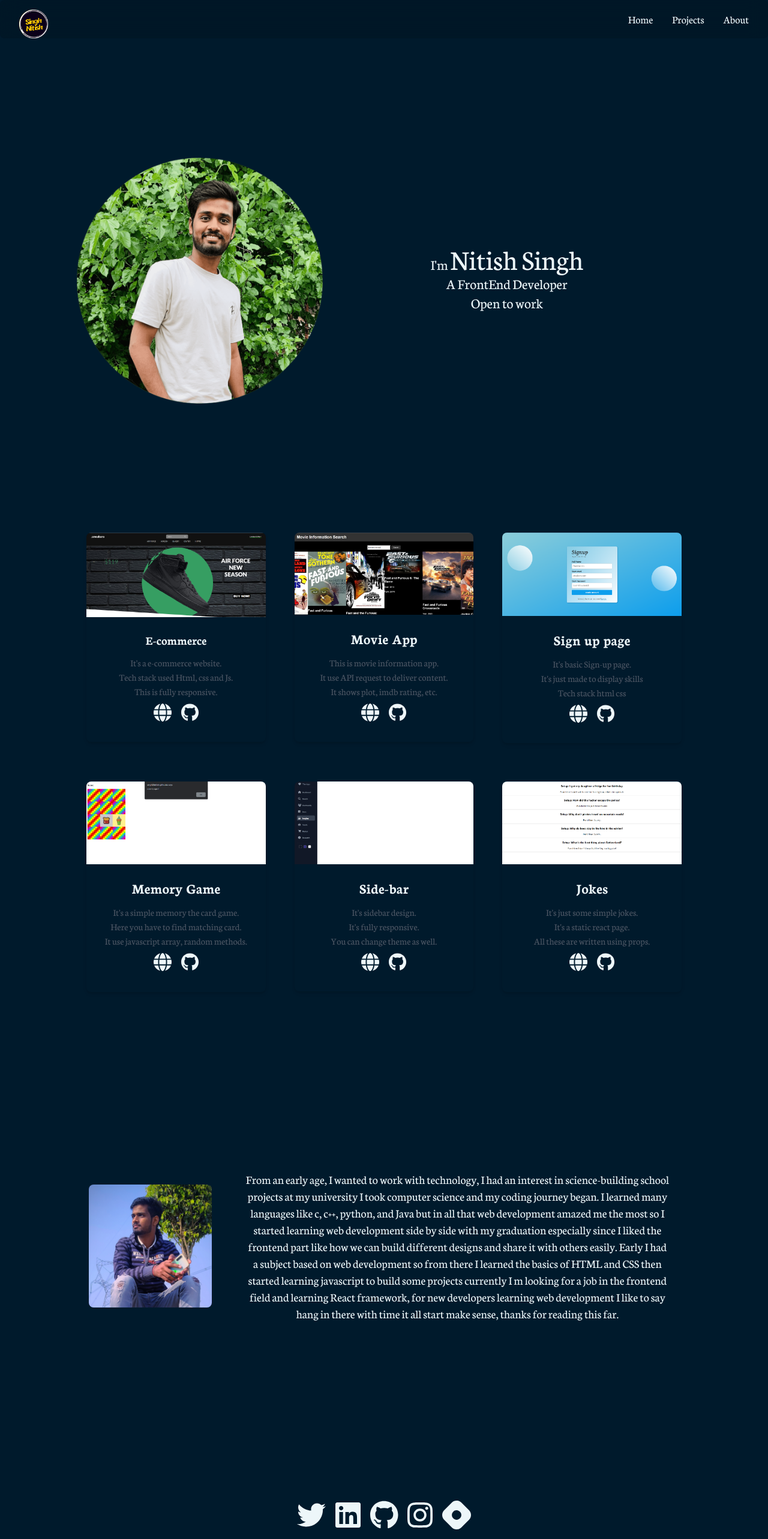
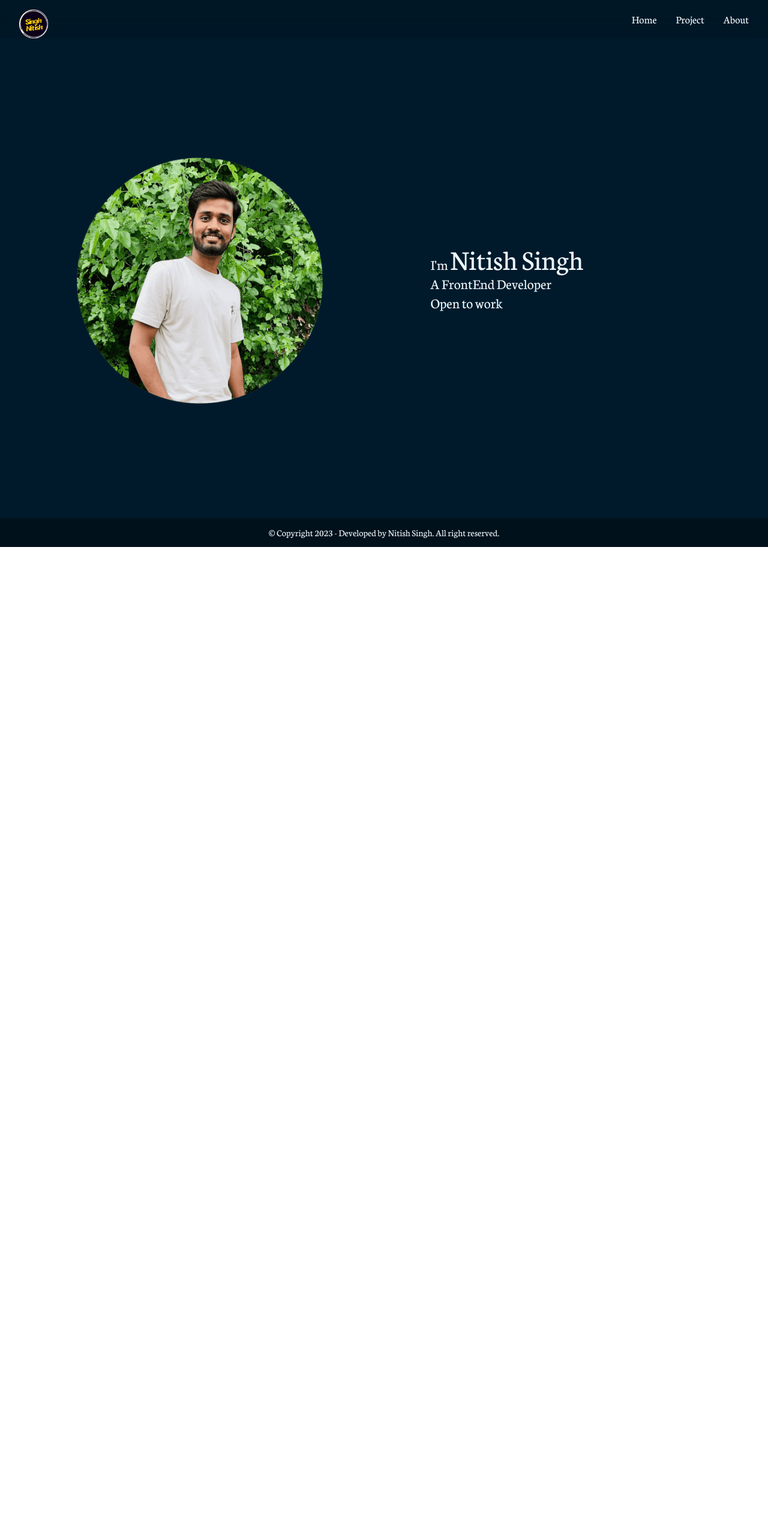
Before and after one commit to Singh26Nitish/profile, a React (Create React App) app: page / in a window 1280 px wide. Shown: the top 2566 px of the page at 60% size. After the commit the page ends 912 px from the top, so only its background shows below. Built offline with nearby package versions, Linux system fonts and the light colour scheme.

Commit message:
added routes

```diff
--- a/package.json
+++ b/package.json
@@ -13,6 +13,7 @@
     "@testing-library/user-event": "^13.5.0",
     "react": "^18.2.0",
     "react-dom": "^18.2.0",
+    "react-router-dom": "^6.21.0",
     "react-scripts": "5.0.1",
     "web-vitals": "^2.1.4"
   },
--- a/src/App.css
+++ /dev/null
@@ -1,38 +0,0 @@
-.App {
-  text-align: center;
-}
-
-.App-logo {
-  height: 40vmin;
-  pointer-events: none;
-}
-
-@media (prefers-reduced-motion: no-preference) {
-  .App-logo {
-    animation: App-logo-spin infinite 20s linear;
-  }
-}
-
-.App-header {
-  background-color: #282c34;
-  min-height: 100vh;
-  display: flex;
-  flex-direction: column;
-  align-items: center;
-  justify-content: center;
-  font-size: calc(10px + 2vmin);
-  color: white;
-}
-
-.App-link {
-  color: #61dafb;
-}
-
-@keyframes App-logo-spin {
-  from {
-    transform: rotate(0deg);
-  }
-  to {
-    transform: rotate(360deg);
-  }
-}
--- a/src/App.js
+++ b/src/App.js
@@ -1,19 +1,24 @@
-import './App.css';
-import Header from './Components/Header';
-import Home from './Components/Home';
-import Project from './Components/Project';
-import About from './Components/About';
-import Footer from './Components/Footer';
+import Home from './routes/Home';
+import Project from './routes/Project';
+import About from './routes/About';
+import { Route, Routes } from 'react-router-dom';
 
 function App() {
   return (
     <div className="App bg-dark text-light font-comom">
-      <Header />
-      <Home id='home'/>
-      <Project id='project'/>
-      <About id='about'/>
-      <Footer />
-    </div>
+      <Routes>
+        <Route path="/" element={< Home />} />
+        <Route path="/project" element={< Project />} />
+        <Route path="/about" element={< About />} />
+      </Routes>
+      </div>
+    // <div className="App bg-dark text-light font-comom">
+    //   <Header />
+    //   <Home id='home'/>
+    //   <Project id='project'/>
+    //   <About id='about'/>
+    //   <Footer />
+    // </div>
   );
 }
 
--- a/src/Components/Header.js
+++ b/src/Components/Header.js
@@ -1,28 +1,13 @@
 import React from 'react';
-import { useEffect } from 'react';
 import Logo from "./Logo";
-
+import { Link } from "react-router-dom";
 
 function Header() {
-        const homeRef = React.useRef(null);
-        const projectRef = React.useRef(null);
-        const aboutRef = React.useRef(null);
-
-        useEffect(() => {
-            homeRef.current = document.getElementById('home');
-            projectRef.current = document.getElementById('project');
-            aboutRef.current = document.getElementById('about');
-        }, []);
   return (
     <>
       <header className="z-1 flex justify-between sticky top-0 h-16 bg-navcol bg-opacity-30 backdrop-blur-lg rounded-lg">
-        <Logo />
-
-        <Nav
-        homeRef={homeRef}
-        projectRef={projectRef}
-        aboutRef={aboutRef}
-        />
+        <Link to="/"><Logo /></Link>
+        <Nav />
 
       </header>
     </>
@@ -30,26 +15,19 @@ function Header() {
 }
 
 // Nav component
-const Nav = ({homeRef, projectRef, aboutRef}) => {
+const Nav = () => {
 
   return (
     <>
       <ul className="flex justify-end items-center mr-4 text-lg">
-        <button className="m-4" onClick={() => scrollToSection(homeRef)}>Home</button>
-        <button className="m-4" onClick={() => scrollToSection(projectRef)}>Projects</button>
-        <button className="m-4" onClick={() => scrollToSection(aboutRef)}>About</button>
+        <button className="m-4" ><Link to="/">Home</Link></button>
+        <button className="m-4" ><Link to="/project">Project</Link></button>
+        <button className="m-4" ><Link to="/about">About</Link></button>
       </ul>
     </>
   );
 
 }
 
-const scrollToSection = (sectionRef) => {
-  if (sectionRef.current) {
-    sectionRef.current.scrollIntoView({
-      behavior: "smooth"
-    });
-  }
-}
 
 export default Header;
--- a/src/index.js
+++ b/src/index.js
@@ -2,16 +2,11 @@ import React from 'react';
 import ReactDOM from 'react-dom/client';
 import './index.css';
 import App from './App';
-import reportWebVitals from './reportWebVitals';
+import { BrowserRouter } from 'react-router-dom';
 
 const root = ReactDOM.createRoot(document.getElementById('root'));
 root.render(
-  <React.StrictMode>
+  <BrowserRouter>
     <App />
-  </React.StrictMode>
+  </BrowserRouter>
 );
-
-// If you want to start measuring performance in your app, pass a function
-// to log results (for example: reportWebVitals(console.log))
-// or send to an analytics endpoint. Learn more: https://bit.ly/CRA-vitals
-reportWebVitals();
--- a/src/reportWebVitals.js
+++ /dev/null
@@ -1,13 +0,0 @@
-const reportWebVitals = onPerfEntry => {
-  if (onPerfEntry && onPerfEntry instanceof Function) {
-    import('web-vitals').then(({ getCLS, getFID, getFCP, getLCP, getTTFB }) => {
-      getCLS(onPerfEntry);
-      getFID(onPerfEntry);
-      getFCP(onPerfEntry);
-      getLCP(onPerfEntry);
-      getTTFB(onPerfEntry);
-    });
-  }
-};
-
-export default reportWebVitals;
--- a/src/Components/About.js
+++ b/src/routes/About.js
@@ -1,15 +1,18 @@
 import React from "react";
-import about from "./resource/intro.jpg";
-import Socials from "./Socials";
-import Blogs from "./Blogs";
+import Aabout from "../Components/resource/intro.jpg";
+import Socials from "../Components/Socials";
+import Blogs from "../Components/Blogs";
+import Header from "../Components/Header";
+import Footer from "../Components/Footer";
 
 
 function About() {
     return(
         <>
+        <Header />
         <section className="flex h-screen">
             <div className="flex w-4/5 mx-auto">
-                <img alt="about" src={about} className="w-1/5  my-auto mx-5 rounded-lg"/>
+                <img alt="about" src={Aabout} className="w-1/5  my-auto mx-5 rounded-lg"/>
                 <div className="my-auto mx-5 px-4 text-xl">
                     <p>From an early age, I wanted to work with technology, I had an interest in science-building school projects
                         at my university I took computer science and my coding journey began. I learned many languages like c, c++,
@@ -29,6 +32,7 @@ function About() {
         <section>
             <Blogs />
         </section>
+        <Footer />
         </>
     );
 }
--- a/src/Components/Home.js
+++ b/src/routes/Home.js
@@ -1,9 +1,12 @@
 import React from "react";
 import profile from "../Components/resource/profile.png";
+import Header from "../Components/Header";
+import Footer from "../Components/Footer";
 
 function Home() {
     return(
         <>
+            <Header />
             <section className="h-screen flex justify-center items-center">
                 <div className="w-4/5 flex">
                     <img src={profile} alt="profile" className="z-0 w-2/5 my-auto  transition hover:scale-105 -translate-y-2 rounded-lg mt-6"/>
@@ -14,6 +17,7 @@ function Home() {
                     </div>
                 </div>
             </section>
+            <Footer />
         </>
     );
 }
--- a/src/Components/Project.js
+++ b/src/routes/Project.js
@@ -1,13 +1,15 @@
 import React from "react";
-import ecommerce from "./resource/ecommerce.png";
-import movieapp from "./resource/movieapp.png";
-import signup from "./resource/signup.png";
-import matchgame from "./resource/matchgame.png";
-import sidebar from "./resource/sidebar.png";
-import jokes from "./resource/jokes.png";
+import ecommerce from "../Components/resource/ecommerce.png";
+import movieapp from "../Components/resource/movieapp.png";
+import signup from "../Components/resource/signup.png";
+import matchgame from "../Components/resource/matchgame.png";
+import sidebar from "../Components/resource/sidebar.png";
+import jokes from "../Components/resource/jokes.png";
 import { FontAwesomeIcon } from '@fortawesome/react-fontawesome';
 import {faGithub} from "@fortawesome/free-brands-svg-icons";
 import { faGlobe } from "@fortawesome/free-solid-svg-icons";
+import Header from "../Components/Header";
+import Footer from "../Components/Footer";
 
 
 
@@ -15,6 +17,8 @@ import { faGlobe } from "@fortawesome/free-solid-svg-icons";
 function Project() {
 
     return(
+      <>
+      <Header />
       <div className="flex h-auto  w-4/5 mx-auto ">
         <div className="grid grid-cols-3 gap-4">
 
@@ -132,7 +136,7 @@ function Project() {
                 <div className="flex-start">
                   <FontAwesomeIcon icon={faGlobe} onClick={() => { window.open('https://jokes-singh-nitish26.netlify.app/', '_blank'); }} className="m-2 text-3xl"/>
                   <FontAwesomeIcon icon={faGithub} onClick={() => { window.open('https://github.com/Singh26Nitish/jokes', '_blank'); }} className="m-2 text-3xl"/>
-                </div>
+                </div>./Components
               </div>
 
             </div>
@@ -140,6 +144,8 @@ function Project() {
         </div>
 
       </div>
+      <Footer />
+      </>
     );
 }
 
```
Also changed, not shown: src/setupTests.js (deleted, +0 -5 lines), 2 other files (tests, documents, lock files or other folders).
